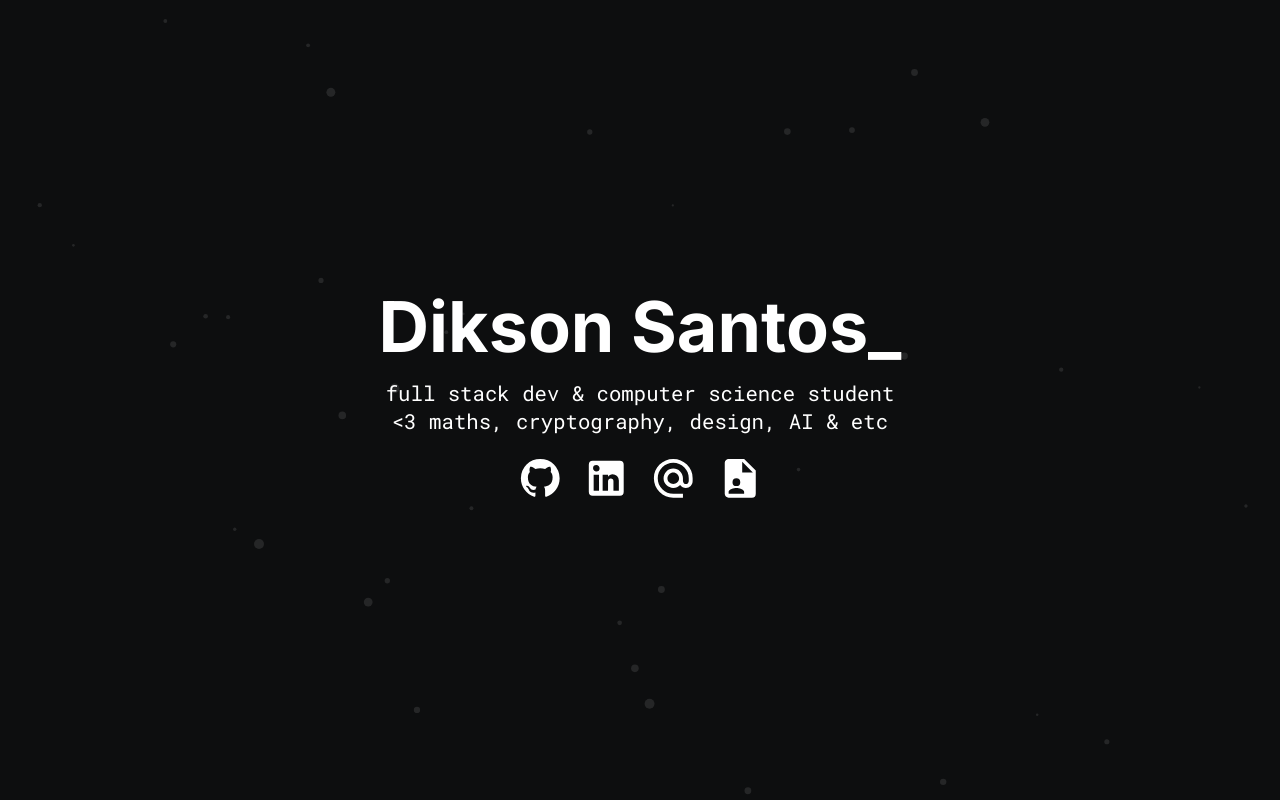
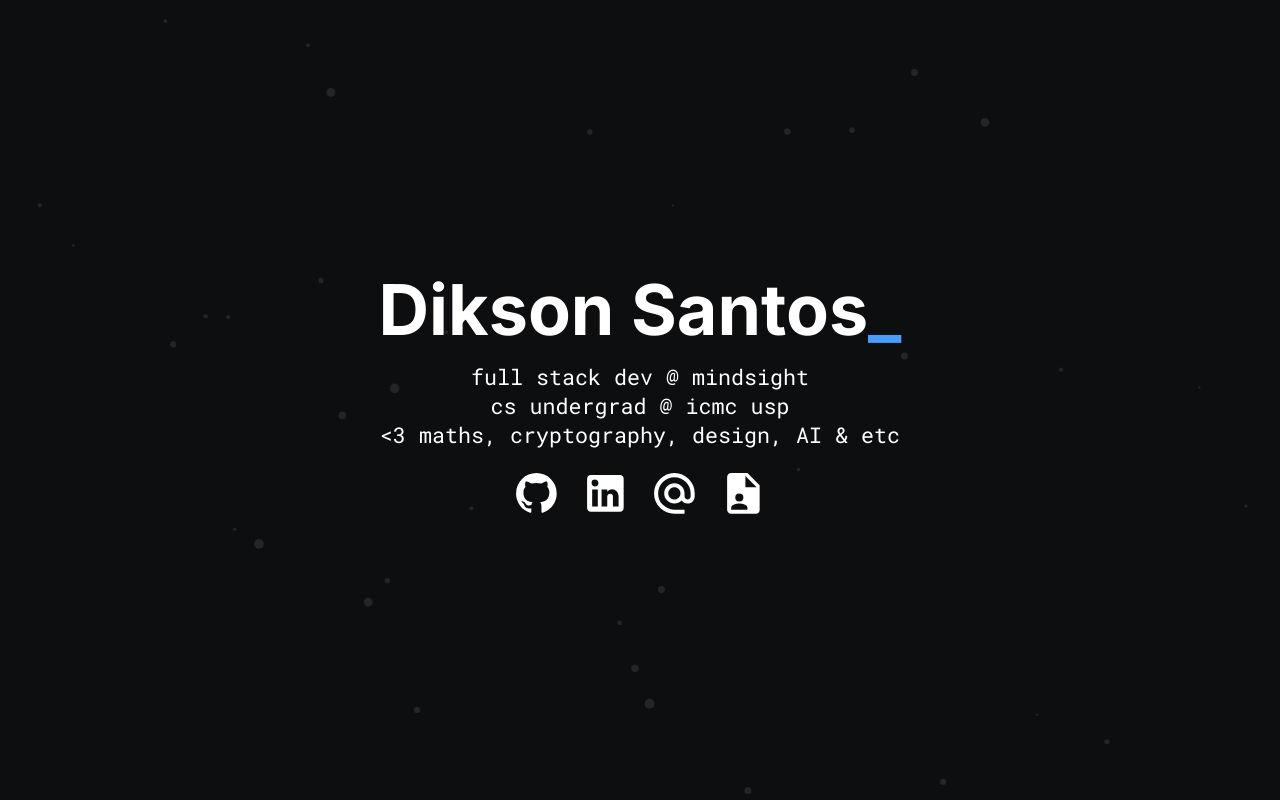
Before and after one commit to diksown/dikson.xyz, a React (Create React App) app: page / in a window 1280 px wide. Built offline with nearby package versions, Linux system fonts and the light colour scheme.

Commit message:
feat: change description, add color on _

```diff
--- a/src/App.css
+++ b/src/App.css
@@ -15,7 +15,7 @@
   flex-direction: column;
   align-items: center;
   color: white;
-  padding: 1rem;
+  /* padding: 1rem; */
   margin: 1rem;
   max-width: 800px;
 }
@@ -29,18 +29,19 @@
   font-size: 1rem;
   font-weight: normal;
   font-family: "Roboto Mono";
+  margin: 0 1rem;
 }
 
 .IconList {
   margin: 20px;
-  /* display: flex;
-  justify-content: space-between; */
-  /* max-width: 300px; */
 }
 
 .Icon {
   padding: 10px;
-  /* add your styles for the icons here */
+}
+
+.ColoredDetail {
+  color: #499dff;
 }
 
 a {
--- a/src/App.js
+++ b/src/App.js
@@ -15,9 +15,12 @@ function App() {
     <div className="App">
       <Particles options={particlesOptions} init={particlesInit} />
       <div className="Card">
-        <div className="CardTitle">Dikson Santos_</div>
+        <div className="CardTitle">
+          Dikson Santos<span className="ColoredDetail">_</span>
+        </div>
         <div className="CardBody">
-          <div>full stack dev & computer science student</div>
+          <div>full stack dev @ mindsight</div>
+          <div>cs undergrad @ icmc usp</div>
           <div>&lt;3 maths, cryptography, design, AI & etc</div>
         </div>
         <div className="IconList">
--- a/src/IconLink.js
+++ b/src/IconLink.js
@@ -2,7 +2,7 @@ import Icon from "@mdi/react";
 
 export default function IconLink({ icon, link }) {
   return (
-    <a className="Icon" href={link}>
+    <a className="Icon" href={link} target="_blank" rel="noreferrer">
       <Icon path={icon} size={1.5} />
     </a>
   );
--- a/src/index.css
+++ b/src/index.css
@@ -1,5 +1,5 @@
 :root {
-  font-size: calc(13px + 0.6vw);
+  font-size: calc(14px + 0.6vw);
 }
 
 body {
--- a/src/particles.json
+++ b/src/particles.json
@@ -29,13 +29,13 @@
   },
   "particles": {
     "color": {
-      "value": "#ffffff"
+      "value": "#232529"
     },
     "links": {
-      "color": "#ffffff",
+      "color": "#232529",
       "distance": 150,
       "enable": true,
-      "opacity": 0.1,
+      "opacity": 1,
       "width": 3
     },
     "collisions": {
@@ -59,7 +59,7 @@
       "value": 20
     },
     "opacity": {
-      "value": 0.1
+      "value": 1
     },
     "shape": {
       "type": "circle"
```
Also changed, not shown: src/logo.svg (deleted).
